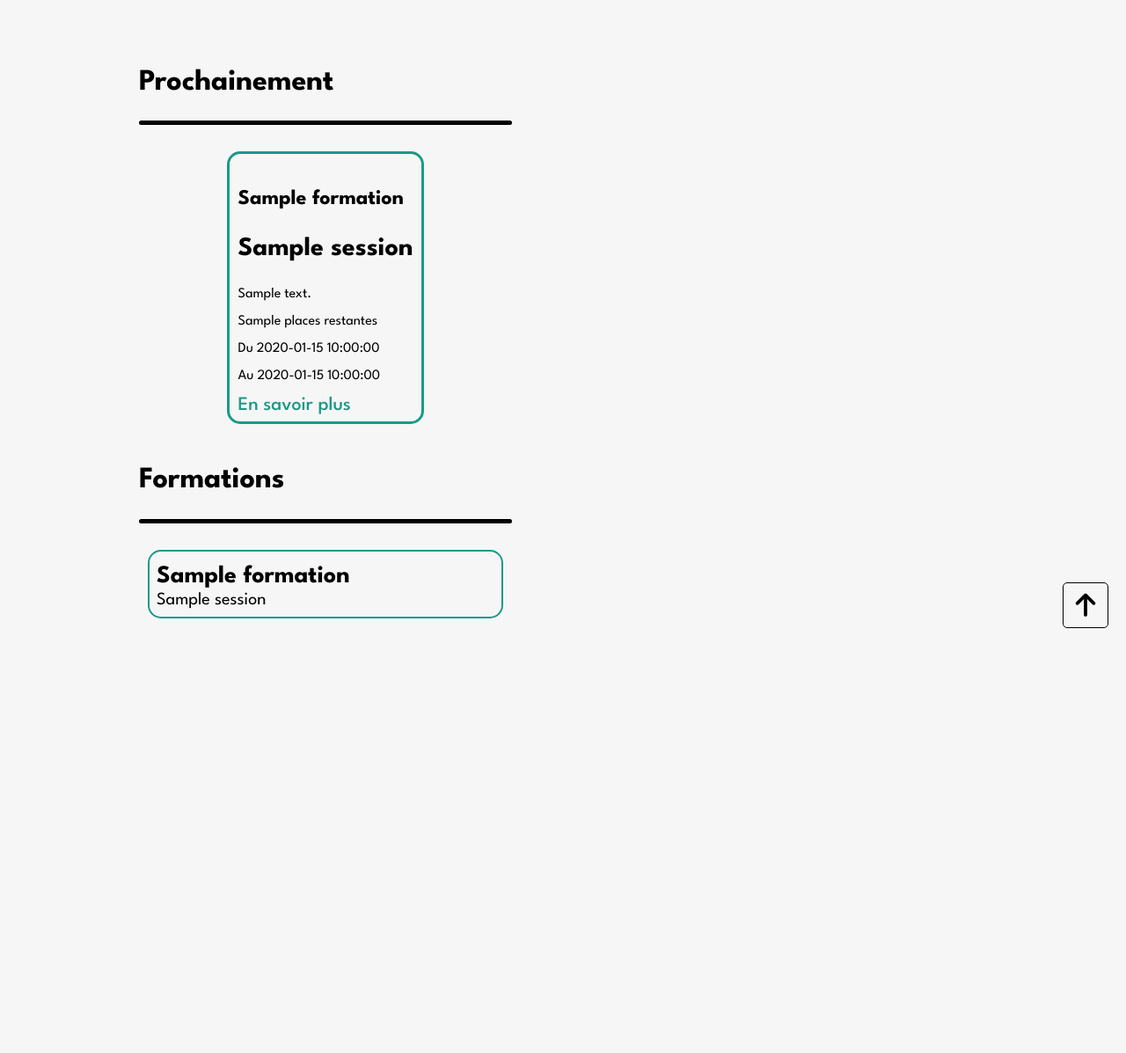
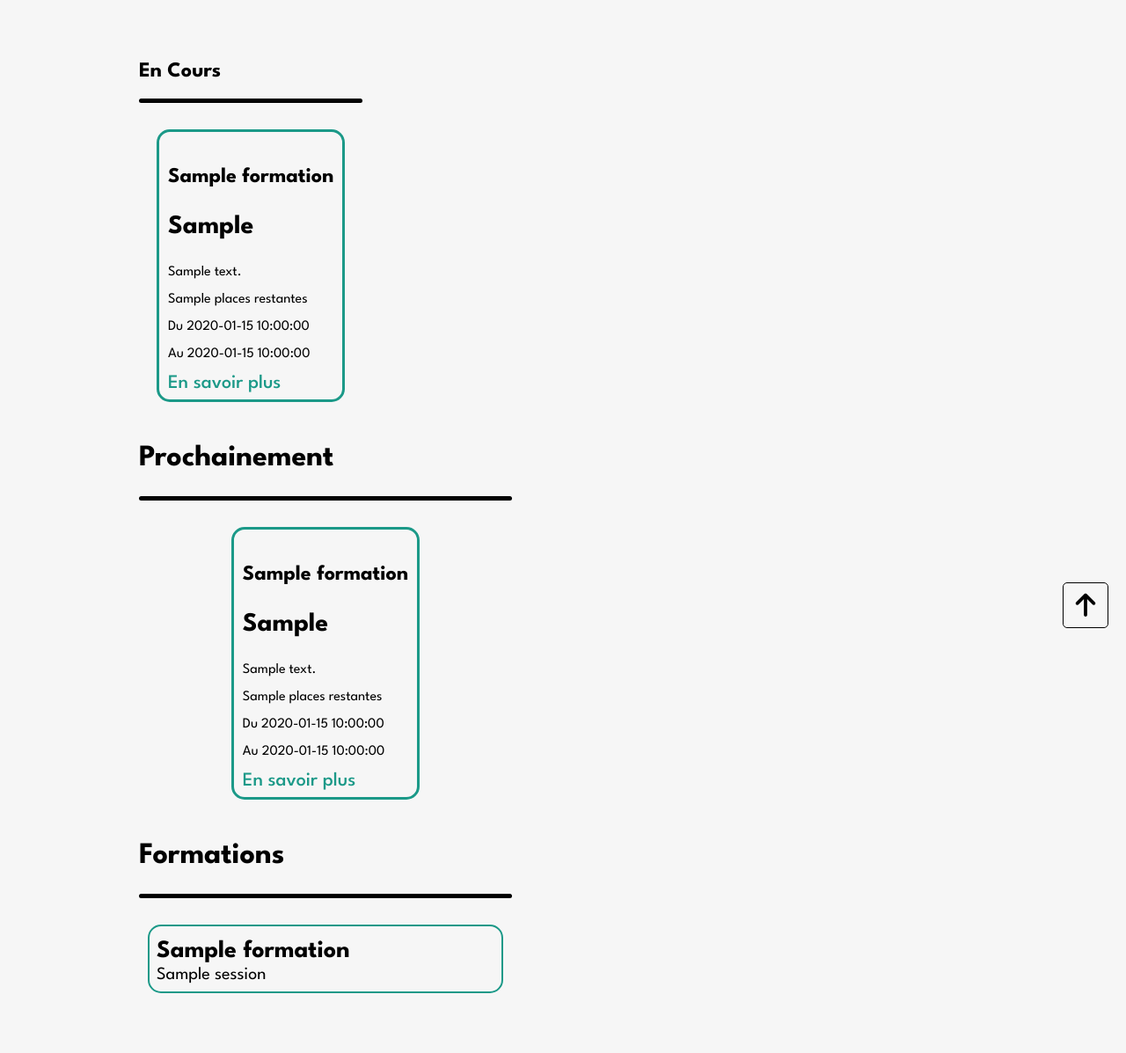
Before and after one commit to FutRR/SymfonySession, a Symfony app: template templates/home/index.html.twig in a window 1280 px wide. Shown: the part 66-1263 px from the top of the page at 88% size. Before the commit the page ends 780 px from the top, so only its background shows below. Run offline with Twig, Linux system fonts and the light colour scheme; the template is opened without the code that fills it: most values are stand-ins (such as "Sample title", 1, 10 or a date in 2020); some libraries are stand-ins or nearby versions.

Commit message:
added dql query in dashboard

```diff
--- a/src/Repository/SessionRepository.php
+++ b/src/Repository/SessionRepository.php
@@ -2,9 +2,10 @@
 
 namespace App\Repository;
 
+use DateTime;
 use App\Entity\Session;
+use Doctrine\Persistence\ManagerRegistry;
 use Doctrine\Bundle\DoctrineBundle\Repository\ServiceEntityRepository;
-use Doctrine\Persistence\ManagerRegistry;
 
 /**
  * @extends ServiceEntityRepository<Session>
--- a/templates/home/index.html.twig
+++ b/templates/home/index.html.twig
@@ -3,6 +3,29 @@
 {% block title %}Dashboard{% endblock %}
 
 {% block body %}
+
+
+<section id="en-cours">
+    <h2>En Cours</h2>
+    <div class="line"></div>
+
+    <div class="dashboard-sessions">
+        <div class="line-2"></div>
+        {% for session in sessionsEnCours %}
+            <div class="dashboard-session">
+                <h4>{{ session.formation }}</h3>
+                <h3>{{ session }}</h2>
+                <p>{{ session.description }}</p>
+                <p>{{ session.nbPlaces }} places restantes</p>
+                <p>Du {{ session.dateDebutFr }}</p>
+                <p>Au {{ session.dateFinFr }}</p>
+                <a class="orange" href="{{ path('show_session', {'id': session.id}) }}">En savoir plus</a>
+            </div>
+        {% endfor %}
+    </div>
+
+</section>
+
 
 <section id="prochainement">
     <h2>Prochainement</h2>
@@ -10,7 +33,7 @@
 
     <div class="dashboard-sessions">
         <div class="line-2"></div>
-        {% for session in sessions %}
+        {% for session in sessionsProchaines %}
             <div class="dashboard-session">
                 <h4>{{ session.formation }}</h3>
                 <h3>{{ session }}</h2>
@@ -31,7 +54,7 @@
 
     <div class="wrapper-formations">
         {% for formation in formations %}
-            <div class="list formation">
+            <div class="list dashboard-formation">
                 <a href="{{ path('show_formation', {'id': formation.id}) }}">
                     <h3>{{ formation }}</h3>
                     {% for session in formation.sessions %}
```
Also changed, not shown: src/Controller/HomeController.php (+26 -5 lines).
